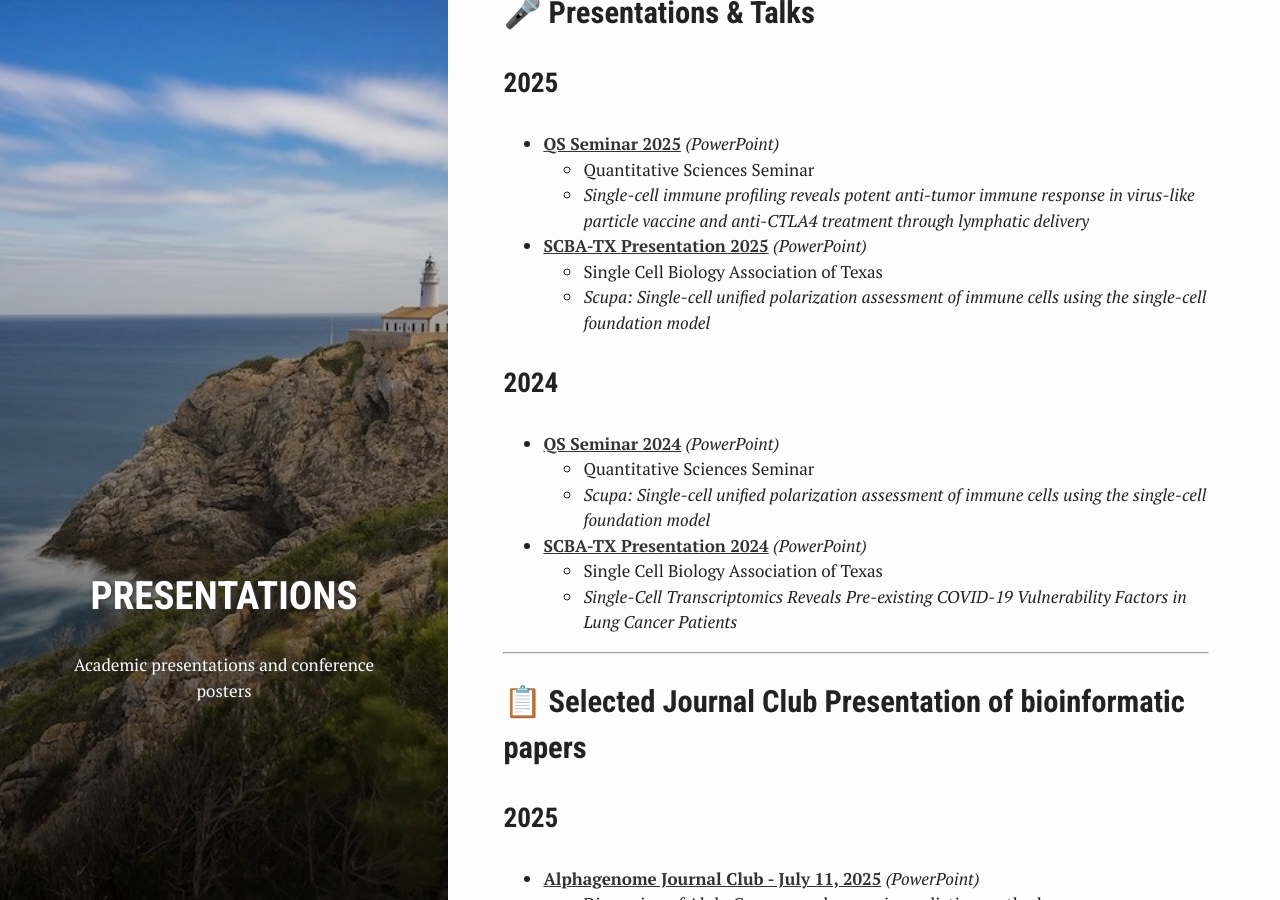
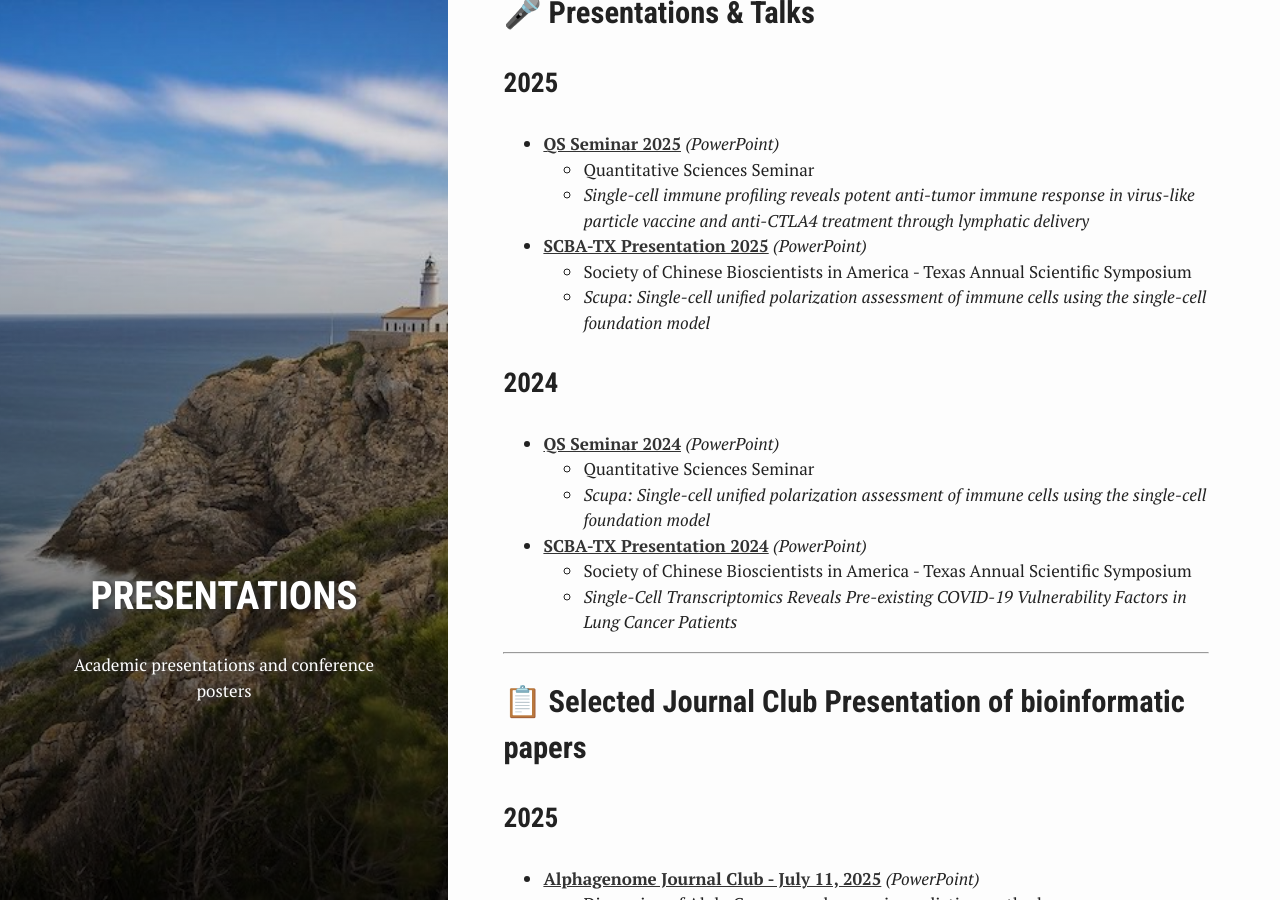
Before and after one commit to liuwd15/liuwd15.github.io, a Jekyll site: the page built from presentations.md, in a window 1280 px wide and 900 px high, scrolled down 768 px. Built offline with Jekyll 4.4.1, drawn with Linux system fonts in a browser that asks for light colours.

Commit message:
update presentation

```diff
--- a/presentations.md
+++ b/presentations.md
@@ -39,7 +39,7 @@ This page contains my conference presentations, posters, and talks from various
   - *Single-cell immune profiling reveals potent anti-tumor immune response in virus-like particle vaccine and anti-CTLA4 treatment through lymphatic delivery*
 
 - **[SCBA-TX Presentation 2025]({{ site.baseurl }}/assets/presentations/SCBA-TX%20presentation%202025.pptx)** *(PowerPoint)*
-  - Single Cell Biology Association of Texas
+  - Society of Chinese Bioscientists in America - Texas Annual Scientific Symposium
   - *Scupa: Single-cell unified polarization assessment of immune cells using the single-cell foundation model*
 
 ### 2024
@@ -49,7 +49,7 @@ This page contains my conference presentations, posters, and talks from various
   - *Scupa: Single-cell unified polarization assessment of immune cells using the single-cell foundation model*
 
 - **[SCBA-TX Presentation 2024]({{ site.baseurl }}/assets/presentations/SCBA-TX%20presentation%202024.pptx)** *(PowerPoint)*
-  - Single Cell Biology Association of Texas
+  - Society of Chinese Bioscientists in America - Texas Annual Scientific Symposium
   - *Single-Cell Transcriptomics Reveals Pre-existing COVID-19 Vulnerability Factors in Lung Cancer Patients*
 
 ---
```
